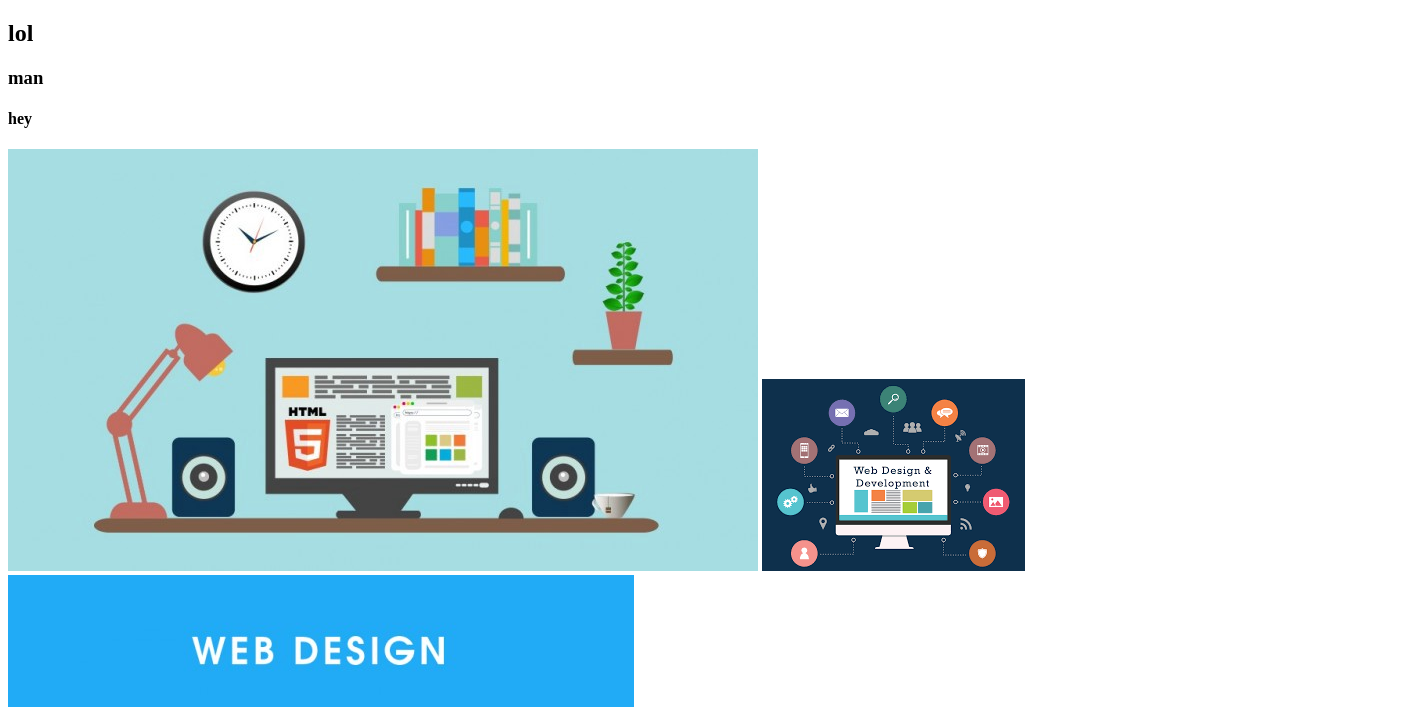
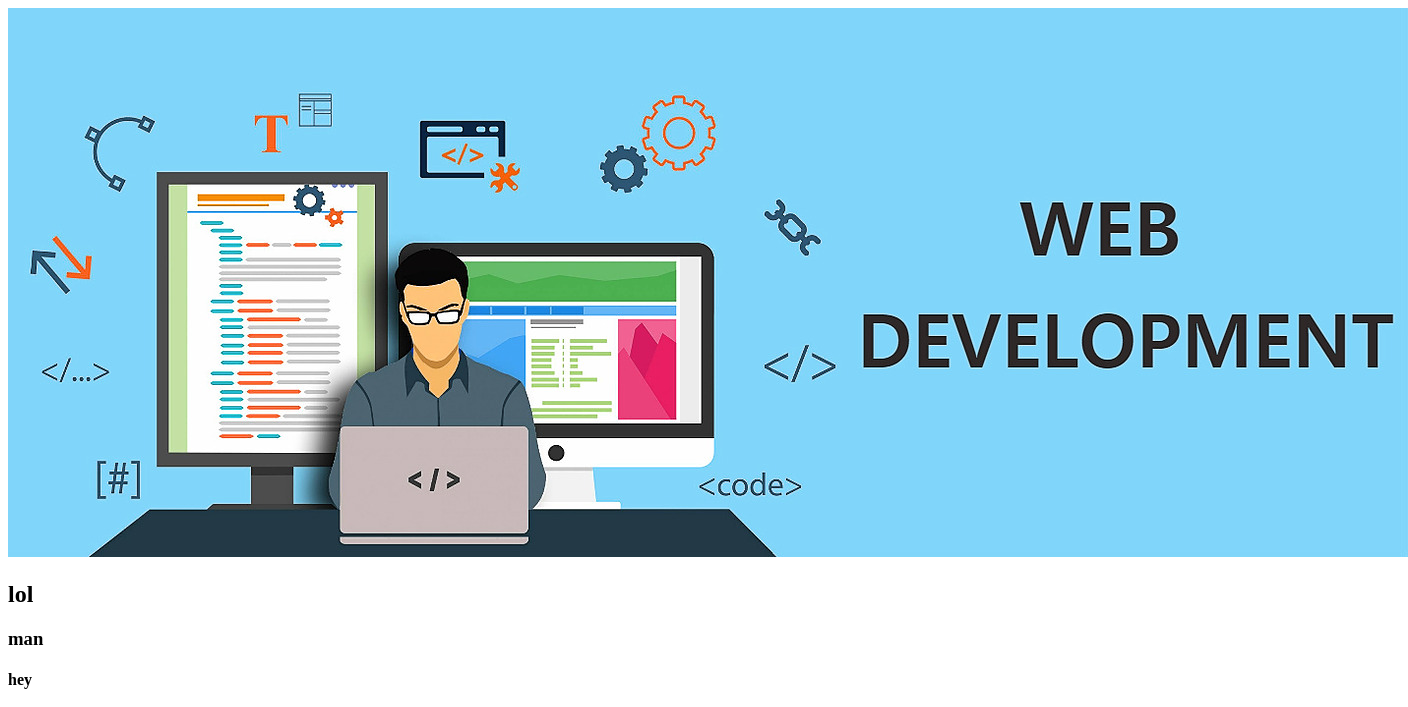
Before and after one commit to Rashadul89/my-first-repo, a plain HTML site: page index.html in a window 1280 px wide. Shown: the top 707 px of the page, 1408 px wide, since content can reach past the window. Drawn offline with Linux system fonts and the light colour scheme.

Commit message:
pic added

```diff
--- a/index.html
+++ b/index.html
@@ -7,6 +7,7 @@
     <title>my-first-repo</title>
 </head>
 <body>
+    <img src="5.jpg" alt="">
     <h2>lol</h2>
     <h3>man</h3>
     <h4>hey</h4>
```
